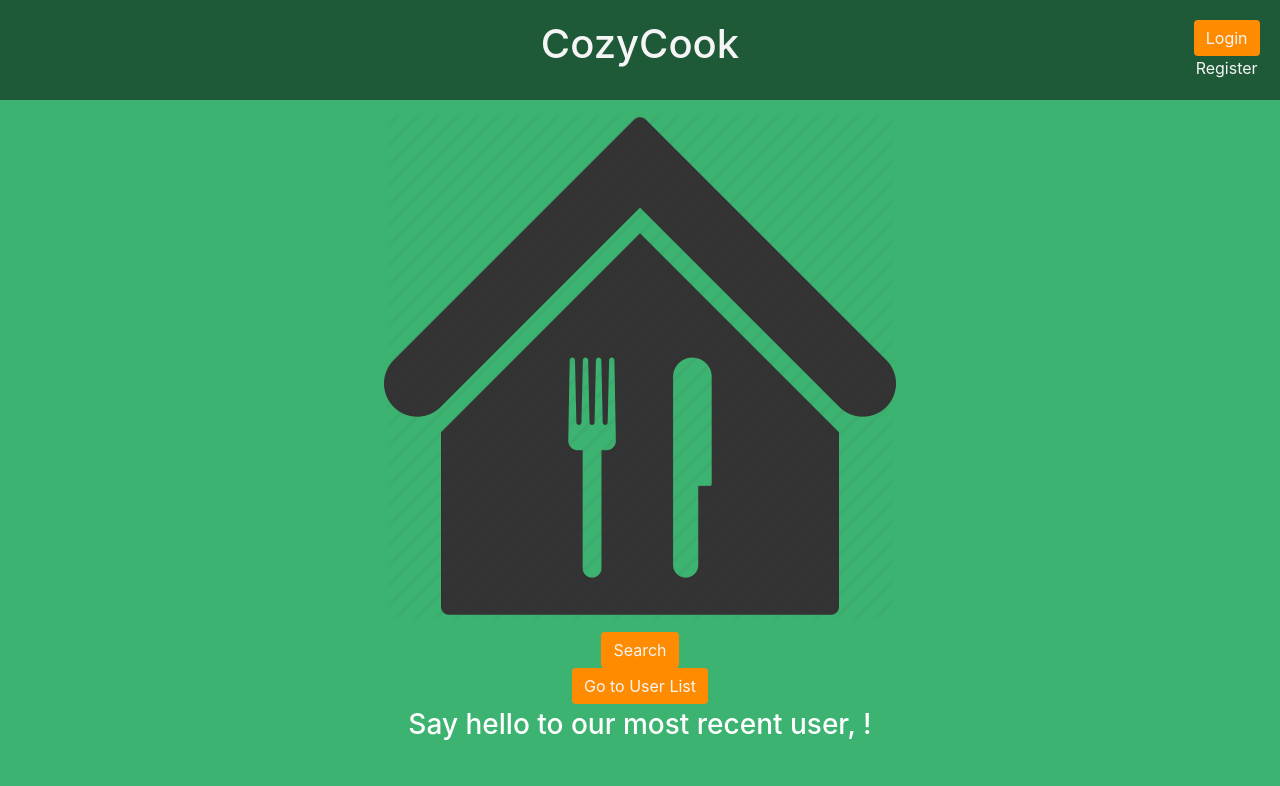
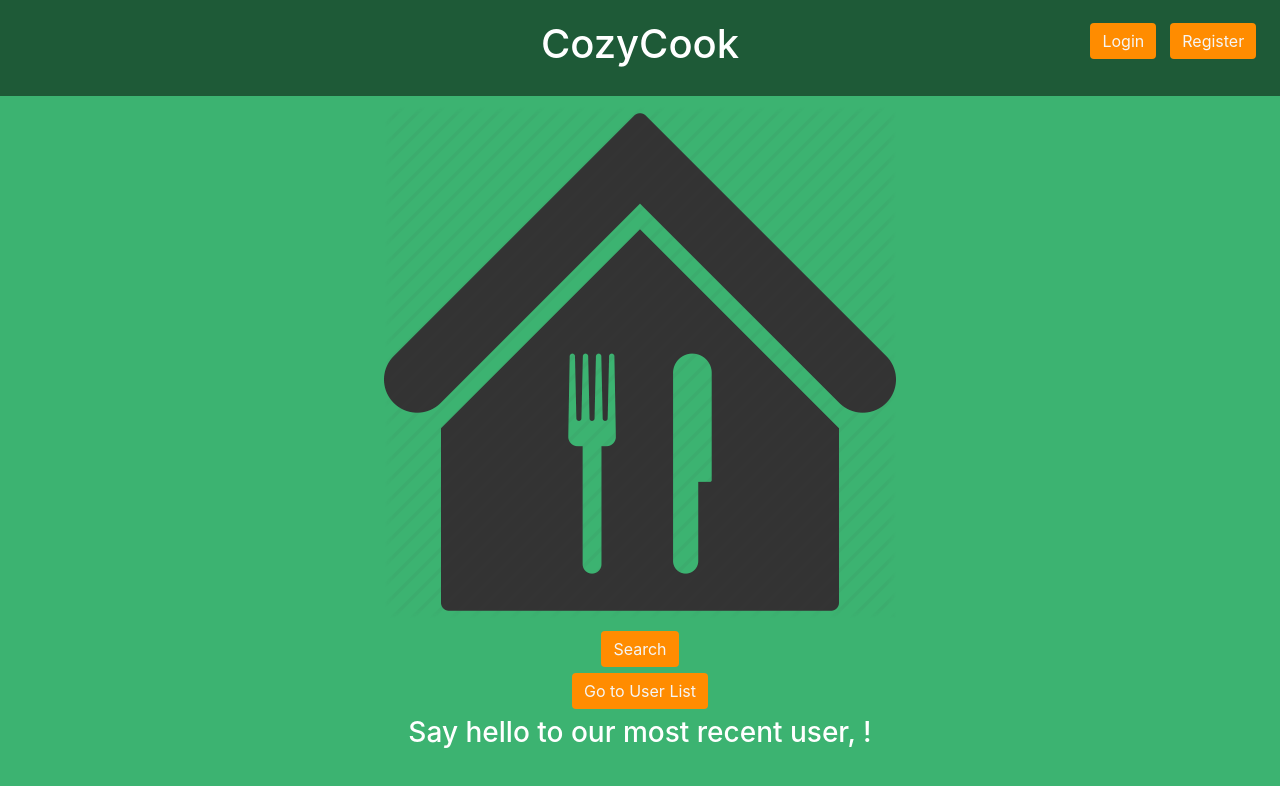
Before and after one commit to leorafink/-CS5610-WebDev-sp21-CozyCook-client, a React (Create React App) app: page / in a window 1280 px wide. Shown: the top 786 px of the page. Built offline with nearby package versions, Linux system fonts and the light colour scheme; no server answers; the HTML template or start-up script is replaced by a standard one.

Commit message:
Add separate navigation bar at top of all pages

```diff
--- a/src/App.js
+++ b/src/App.js
@@ -11,6 +11,7 @@
 import UserList from "./components/users/user-list";
 import Profile from "./components/profile/profile";
 import Logout from "./components/logout/logout"
+import NavBar from "./components/nav-bar/nav-bar";
 
 
 const reducer = combineReducers({
@@ -24,6 +25,7 @@
       <Provider store = {store}>
           <div className = "container-fluid">
               <BrowserRouter>
+                  <NavBar/>
                   <Route
                       exact={true}
                       path={["/",
--- a/src/components/home/home.js
+++ b/src/components/home/home.js
@@ -27,7 +27,8 @@
 
     return(
         <div className = "container-fluid">
-            <div className="wbdv-page-heading row">
+            {/*OLD NAV BAR*/}
+            {/*<div className="wbdv-page-heading row">
                 <div className="col-1"></div>
                 <div className="col-10">
                     <h1>CozyCook</h1>
@@ -56,7 +57,7 @@
                             </Link>
                         </div>
                 }
-            </div>
+            </div>*/}
 
             <div className = "container-fluid wbdv-home-image-container">
                 <img className = "img-fluid wbdv-home-image"
--- /dev/null
+++ b/src/components/nav-bar/nav-bar.js
@@ -0,0 +1,89 @@
+import React, {useEffect, useState} from 'react'
+import userService from "../../services/user-service";
+import {Link} from "react-router-dom";
+import "./nav-bar.style.css"
+
+const NavBar = () => {
+
+    const [session, setSession] = useState(null)
+
+    const logout = () => {
+        userService.logout()
+    }
+
+    useEffect(() => {
+        userService.getSession()
+            .then((session) => {
+                setSession(session)
+            })
+    }, [])
+
+    return(
+        <div className = "container-fluid">
+            <div className="wbdv-page-heading row">
+                {
+                    session &&
+                    <div className="col-2">
+                        <span>
+                                Hello, {session.username}!
+                        </span>
+                        <span className = "wbdv-nav-bar-button-area">
+                            <Link to="/home"
+                                  className="btn wbdv-home-button">
+                                Home
+                            </Link>
+                        </span>
+                    </div>
+                }
+                {
+                    !session &&
+                    <div className="col-2"/>
+                }
+                <div className="col-8">
+                    <a href = "/home">
+                        <h1 className = "wbdv-nav-bar-header">
+                            CozyCook
+                        </h1>
+                    </a>
+                </div>
+                {
+                    !session &&
+                    <div className="col-2">
+                        <span className = "wbdv-nav-bar-button-area">
+                            <Link to="/login"
+                                  className="btn wbdv-home-button">
+                                Login
+                            </Link>
+                        </span>
+                        <span className = "wbdv-nav-bar-button-area">
+                            <Link to="/register"
+                                  className="btn wbdv-home-button">
+                                Register
+                            </Link>
+                        </span>
+                    </div>
+                }
+                {
+                    session &&
+                    <div className="col-2">
+                        <span className = "wbdv-nav-bar-button-area">
+                            <Link to="/logout"
+                                  className="btn wbdv-home-button"
+                                  onClick = {() => logout()}>
+                                Log Out
+                            </Link>
+                        </span>
+                        <span className = "wbdv-nav-bar-button-area">
+                            <Link to="/profile"
+                                  className="btn wbdv-home-button">
+                                Profile
+                            </Link>
+                        </span>
+                    </div>
+                }
+            </div>
+        </div>
+    )
+}
+
+export default NavBar
--- /dev/null
+++ b/src/components/nav-bar/nav-bar.style.css
@@ -0,0 +1,12 @@
+.wbdv-nav-bar-button-area {
+    margin: 2px;
+    padding: 2px;
+}
+
+.wbdv-home-button {
+    margin: 3px;
+}
+
+.wbdv-nav-bar-header {
+    color: white;
+}
--- a/src/components/register/register.js
+++ b/src/components/register/register.js
@@ -19,7 +19,7 @@
         userService.register(credentials)
             .then((user) => {
                 if (user === undefined) {
-                    alert("username already taken")
+                    alert("Username already taken!  Please try another username.")
                 } else {
                     window.location.href = "/profile"
                 }
```
